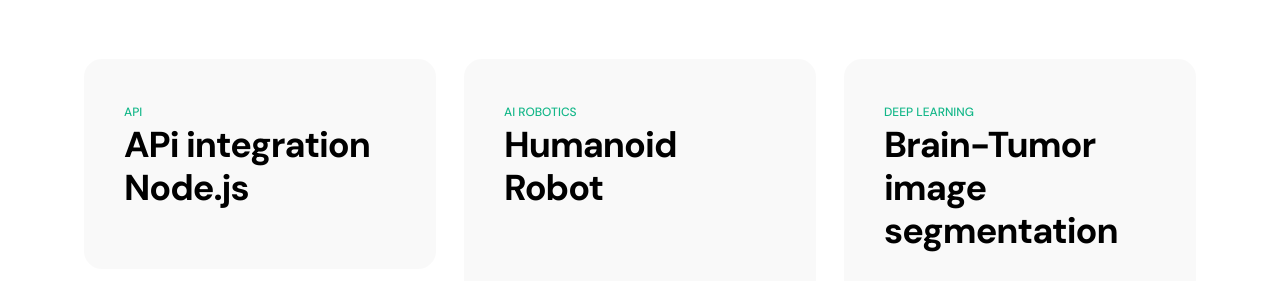
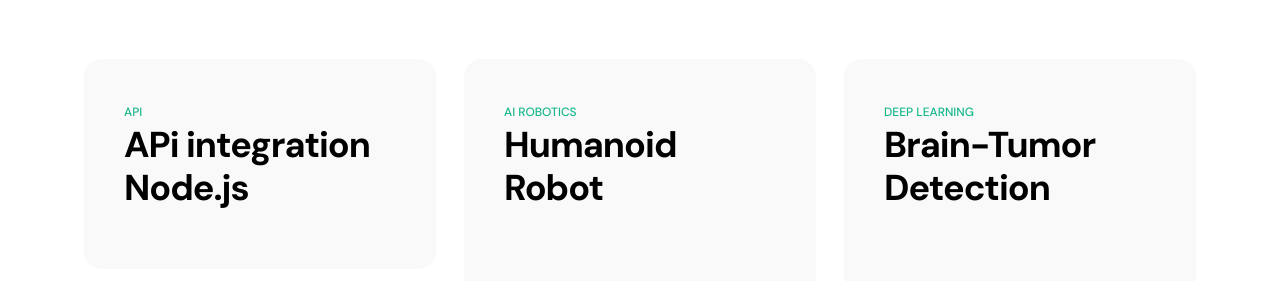
Before and after one commit to MuhammadTayyab88/Muhammad_Tayyab_Portfolio, a plain HTML site: page index.html in a window 1280 px wide. Shown: the part 1540-1821 px from the top of the page. Drawn offline with Linux system fonts and the light colour scheme; grey boxes are pictures that could not be loaded.

Commit message:
Update index.html

```diff
--- a/index.html
+++ b/index.html
@@ -230,7 +230,7 @@
                             <div class="projects-info">
                                 <small class="projects-tag">Deep Learning</small>
 
-                                <h3 class="projects-title">Brain-Tumor image segmentation</h3>
+                                <h3 class="projects-title">Brain-Tumor Detection</h3>
                             </div>
 
                             <a href="images/braintum.png" class="popup-image">
```
